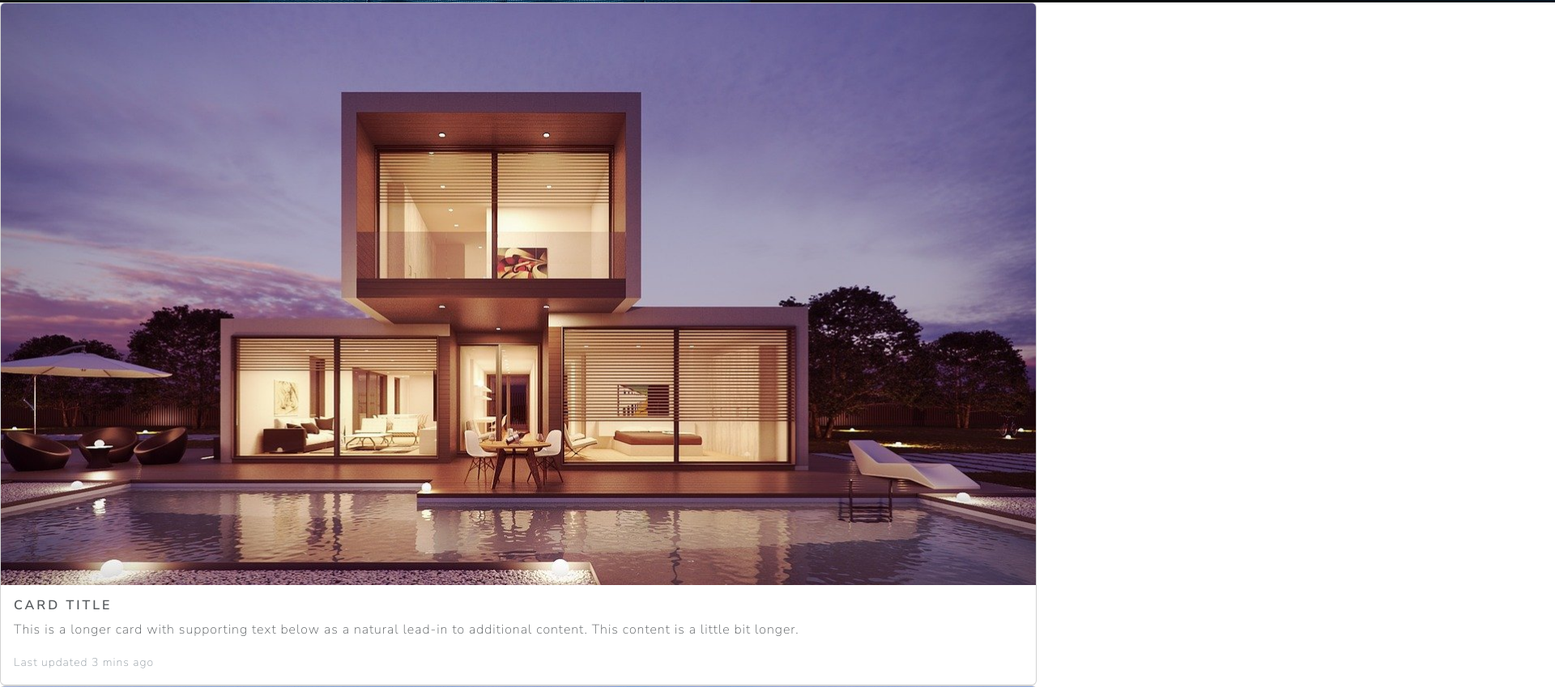
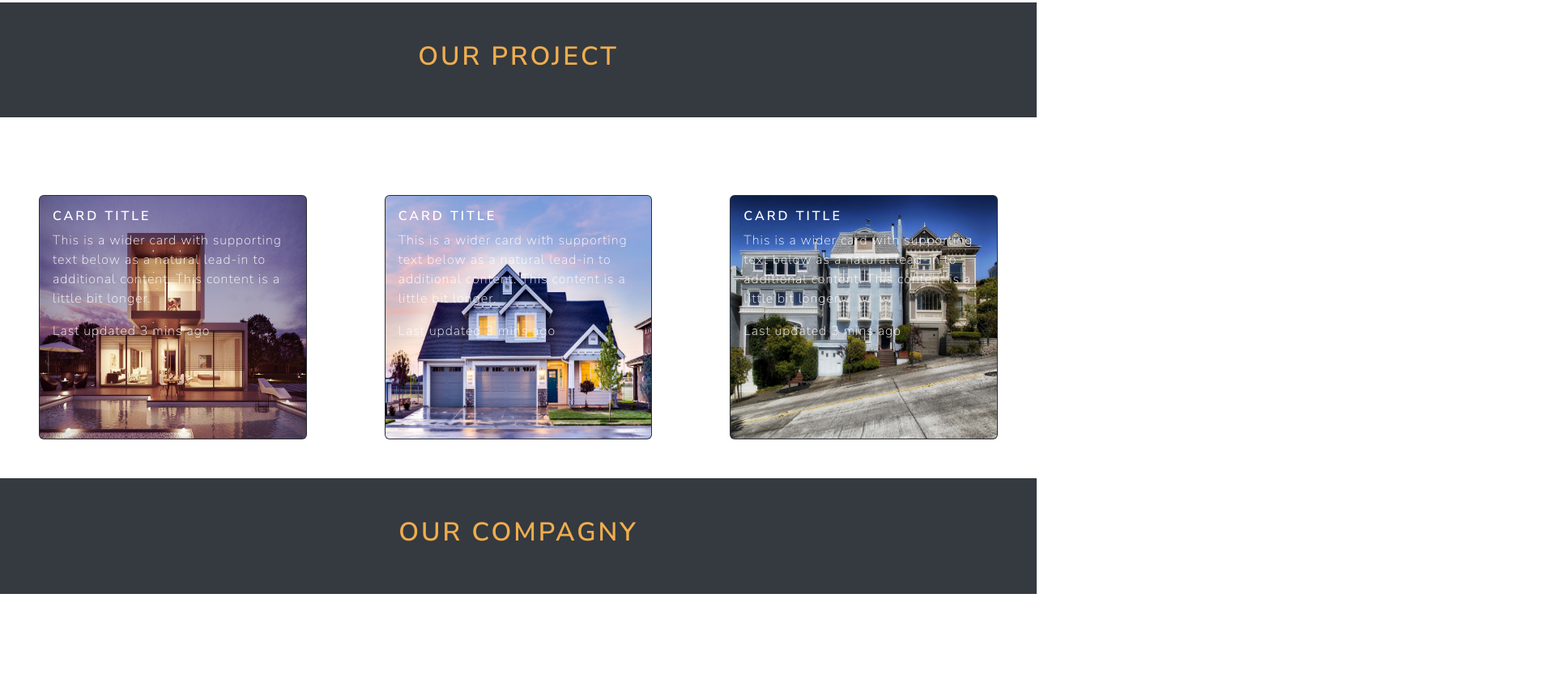
Before and after one commit to Rico93300/workshop, a plain HTML site: page ws_btsp_copagny/compagny.html in a window 1280 px wide. Shown: the part 814-1663 px from the top of the page at 81% size, 1920 px wide, since content can reach past the window. After the commit the page ends 1596 px from the top, so only its background shows below. Drawn offline with nearby package versions, Linux system fonts and the light colour scheme.

Commit message:
modif12:/12

```diff
--- a/ws_btsp_copagny/compagny.html
+++ b/ws_btsp_copagny/compagny.html
@@ -19,7 +19,7 @@
         <header>
 		<nav class="navbar navbar-expand-lg bg-primary" data-bs-theme="dark">
 			<div class="container-fluid">
-				<div class="d-flex d-flex justify-content-between">
+				<div class="d-flex justify-content-between">
 					<img
 						class="h-25 d-block"
 						style="width: 50px; height: 50px"
@@ -79,7 +79,7 @@
             <section>
 				<div class="jumbotron">
 					<img
-						class="position-absolute bottom-5 z-n1"
+						class="position-absolute bottom-5 z-n1 w-100"
 						src="img/banner-buisnessman.jpg"
 						alt="..."
 					/>
@@ -100,34 +100,47 @@
 					</div>
 				</div>
             </section>
+			<div></div>
+			<div class="container-fluid bg-dark p-5 mb-5"> <h1 class="text-center text-warning">OUR PROJECT</h1></div>
             <section>
-                <div class="card-deck">
-                    <div class="card">
-                      <img class="card-img-top" src="img/architecture-1.jpg" alt="Card image cap">
-                      <div class="card-body">
-                        <h5 class="card-title">Card title</h5>
-                        <p class="card-text">This is a longer card with supporting text below as a natural lead-in to additional content. This content is a little bit longer.</p>
-                        <p class="card-text"><small class="text-muted">Last updated 3 mins ago</small></p>
-                      </div>
-                    </div>
-                    <div class="card">
-                      <img class="card-img-top" src="img/architecture-2.jpg" alt="Card image cap">
-                      <div class="card-body">
-                        <h5 class="card-title">Card title</h5>
-                        <p class="card-text">This card has supporting text below as a natural lead-in to additional content.</p>
-                        <p class="card-text"><small class="text-muted">Last updated 3 mins ago</small></p>
-                      </div>
-                    </div>
-                    <div class="card">
-                      <img class="card-img-top" src="..." alt="Card image cap">
-                      <div class="card-body">
-                        <h5 class="card-title">Card title</h5>
-                        <p class="card-text">This is a wider card with supporting text below as a natural lead-in to additional content. This card has even longer content than the first to show that equal height action.</p>
-                        <p class="card-text"><small class="text-muted">Last updated 3 mins ago</small></p>
-                      </div>
-                    </div>
-                  </div>
+				<div class="container-fluid">
+					<div class="d-flex row">
+						<div class="col p-5">
+							<div class="card bg-dark text-white">
+								<img style="height: 300px" src="img/architecture-1.jpg" class="card-img" alt="...">
+								<div class="card-img-overlay">
+								<h5 class="card-title">Card title</h5>
+								<p class="card-text">This is a wider card with supporting text below as a natural lead-in to additional content. This content is a little bit longer.</p>
+								<p class="card-text">Last updated 3 mins ago</p>
+								</div>
+							</div>
+						</div>
+						<div class="col p-5">
+							<div class="card bg-dark text-white">
+							<img style="height: 300px"src="img/architecture-2.jpg" class="card-img" alt="...">
+							<div class="card-img-overlay">
+							<h5 class="card-title">Card title</h5>
+							<p class="card-text">This is a wider card with supporting text below as a natural lead-in to additional content. This content is a little bit longer.</p>
+							<p class="card-text">Last updated 3 mins ago</p>
+							</div>
+							</div>
+						</div>
+						<div class="col p-5">
+							<div class="card bg-dark text-white col">
+								<img style="height: 300px" src="img/architecture-3.jpg" class="card-img" alt="...">
+								<div class="card-img-overlay">
+								<h5 class="card-title">Card title</h5>
+								<p class="card-text">This is a wider card with supporting text below as a natural lead-in to additional content. This content is a little bit longer.</p>
+								<p class="card-text">Last updated 3 mins ago</p>
+								</div>
+							</div>
+
+						</div>
+
+					</div>
+				</div>
             </section>
+			<div class="container-fluid bg-dark p-5 mb-5"> <h1 class="text-center text-warning">OUR COMPAGNY</h1></div>
 			</main>
 		</header>
 	</body>
```
